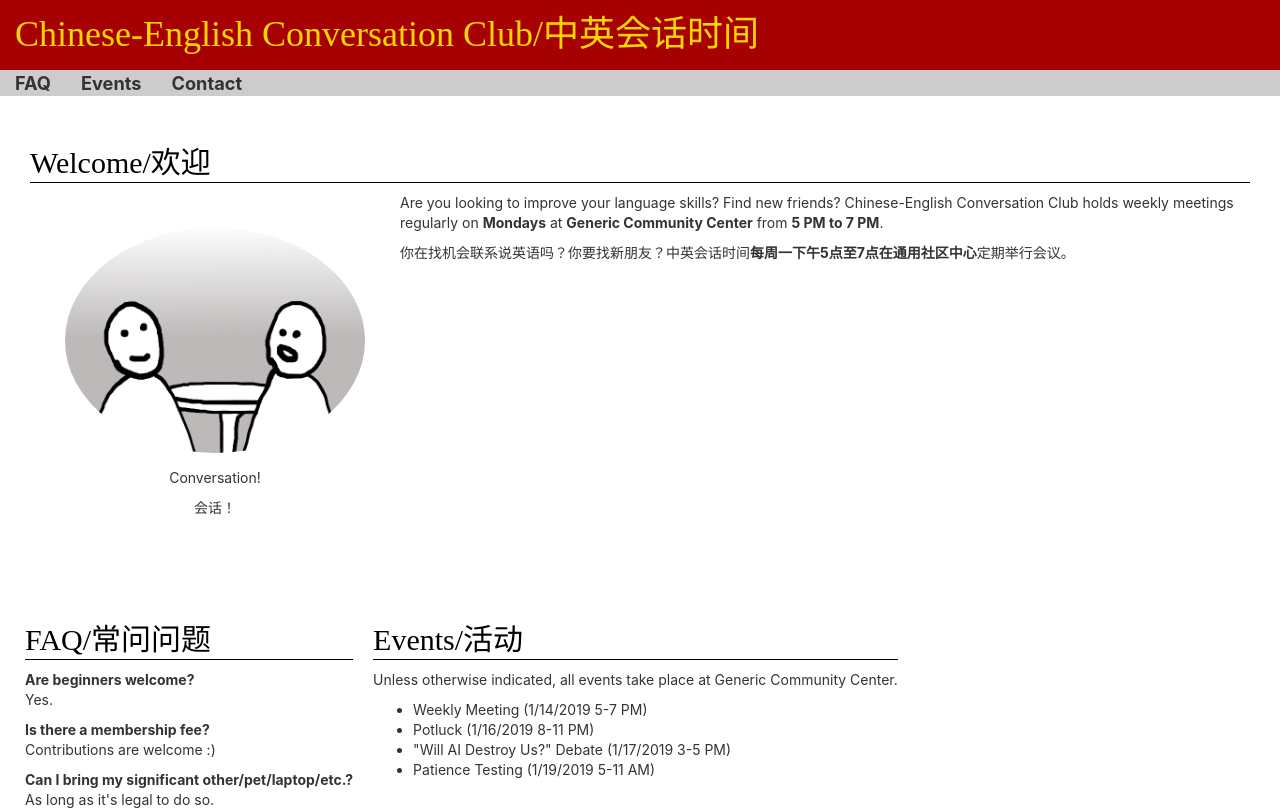
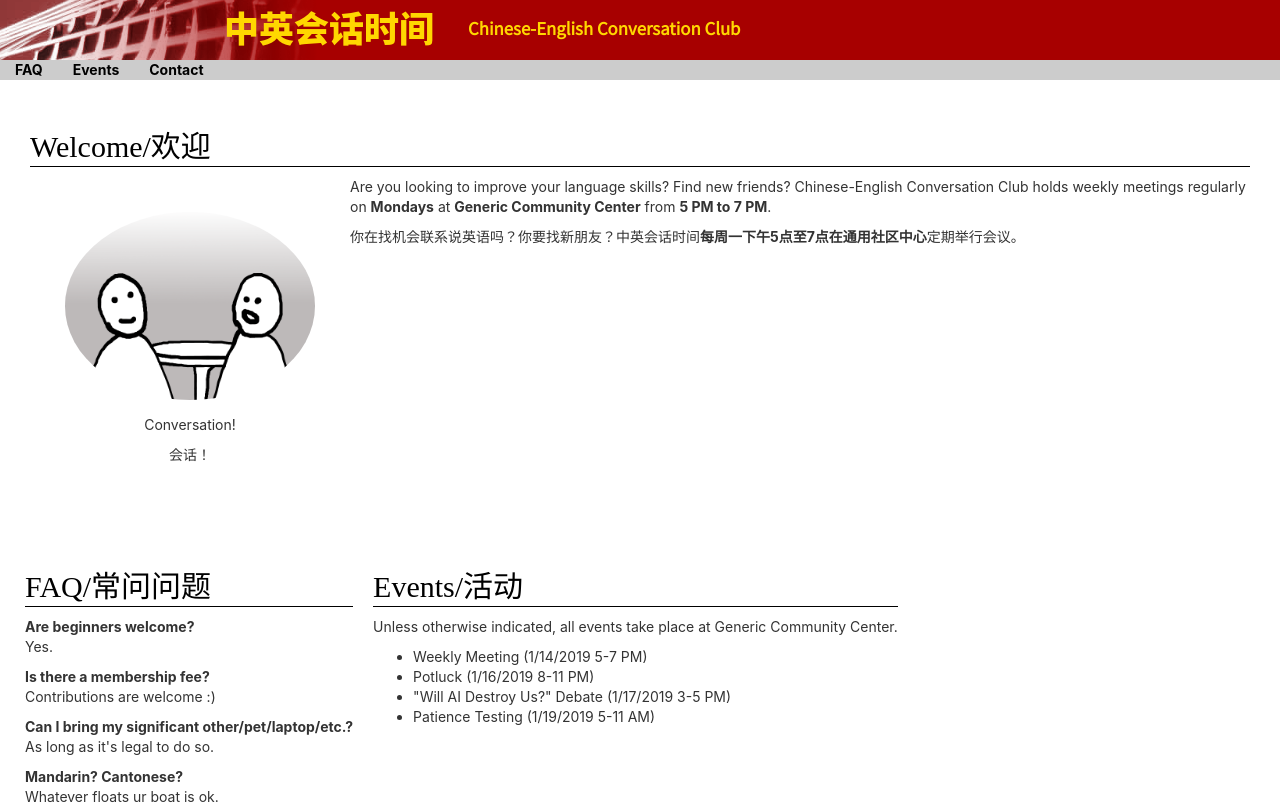
Before and after one commit to captainalan/chinese-conversation, a React (Create React App) app: page / in a window 1280 px wide. Shown: the top 810 px of the page. Built offline with nearby package versions, Linux system fonts and the light colour scheme; a web font is replaced by a local one.

Commit message:
Trying some design changes

```diff
--- a/src/App.css
+++ b/src/App.css
@@ -22,8 +22,6 @@
 .App h1 {
   color: gold;
   background: rgb(167, 0, 0);
-  padding: 15px;
-  margin: 0px;
 }
 
 .App body {
@@ -80,11 +78,25 @@
 
 .Header {
   background: #ccc;
+  margin: 0px;
+  padding: 0px;
+}
+
+.Header h1 {
+  background: rgb(167, 0, 0);
+  font-family: 'Noto Sans SC', sans-serif;
+  font-weight: bolder;
+  margin: 0px;
+  padding: 0px;
+  font-size: 120%;
+}
+
+.Header img {
+  max-width: 100%;
 }
 
 .Header a {
-  color: #333333;
-  font-size: 130%;
+  color: black;
   font-weight: bolder;
   padding-left: 15px;
   padding-right: 15px;
@@ -143,7 +155,7 @@
   height: auto;
   border-radius: 70%;
   margin: 15px;
-  max-width: 300px;
+  max-width: 250px;
 }
 
 @keyframes App-logo-spin {
--- a/src/App.js
+++ b/src/App.js
@@ -1,4 +1,5 @@
 import React, { Component } from 'react';
+import banner from './banner.png'
 import group_pic from './group_pic.png'
 import './App.css';
 
@@ -83,7 +84,7 @@ const FAQitem = item =>
 
 const Header = props =>
   <div className="Header">
-    <h1>Chinese-English Conversation Club/中英会话时间</h1>
+   <h1><img src={banner} alt="Chinese-English Conversation Club" />Chinese-English Conversation Club</h1>
     <a href="#FAQ">FAQ</a>
     <a href="#Events">Events</a>
     <a href="#Contact">Contact</a>
```
Also changed, not shown: src/banner.png (added), 1 other file (tests, documents, lock files or other folders).
